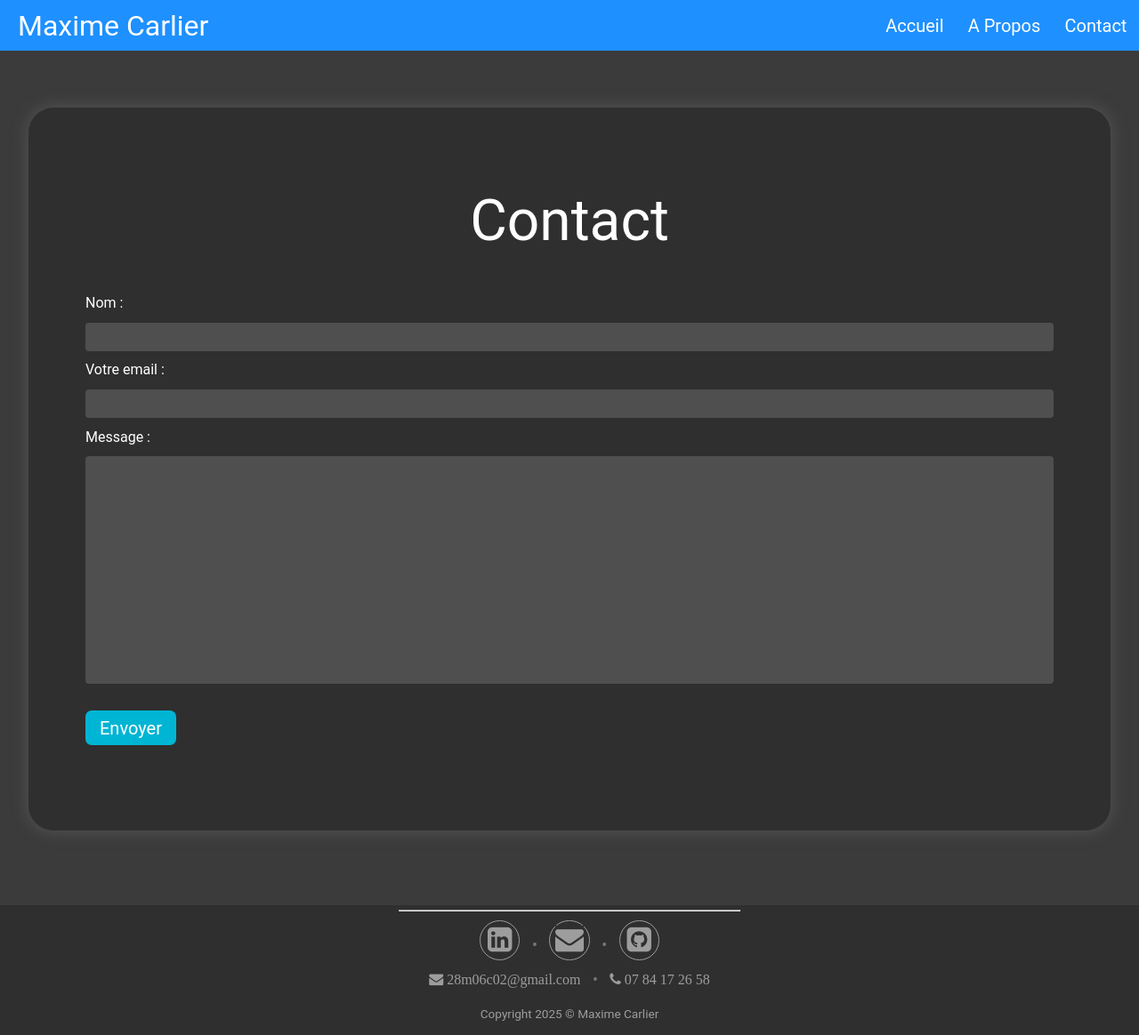
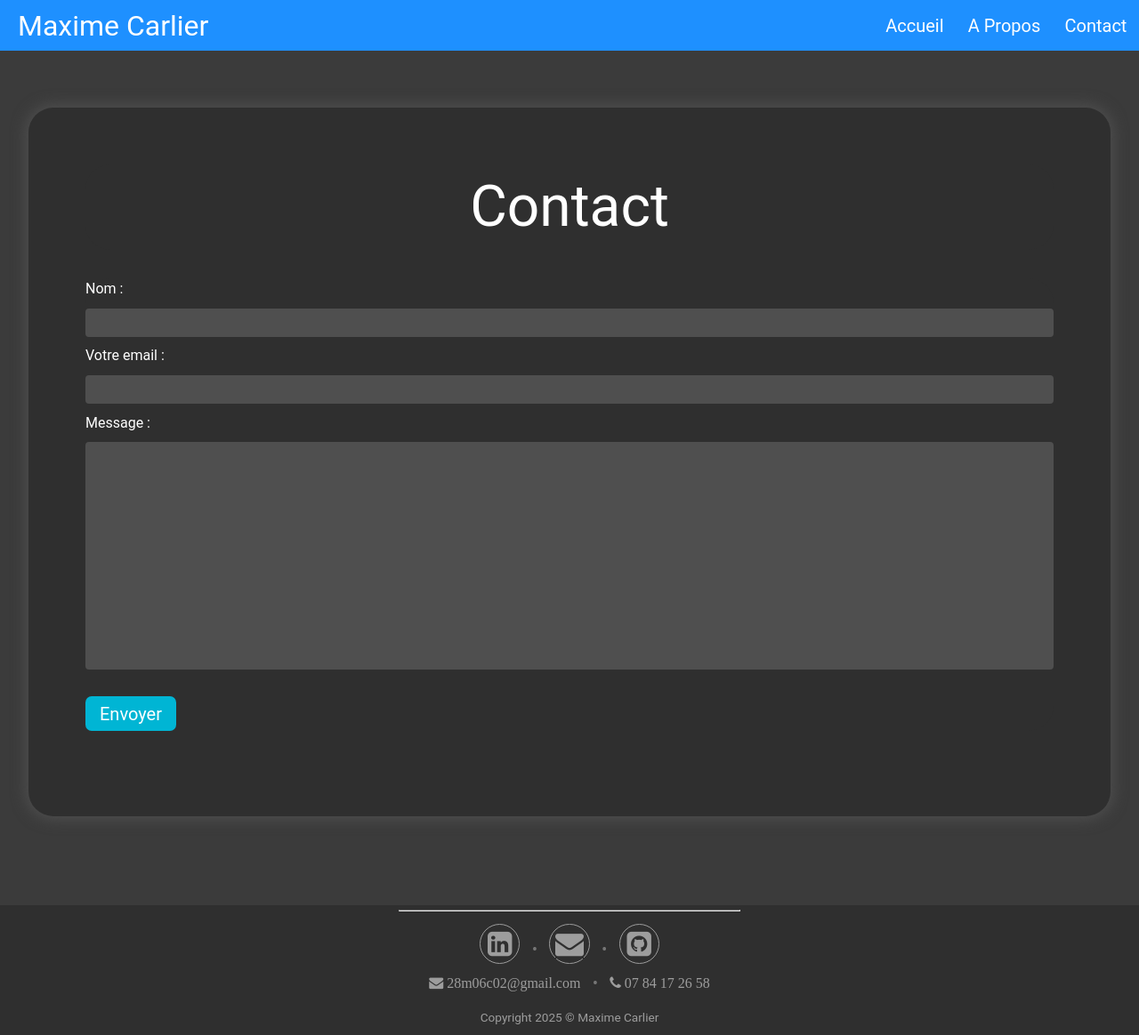
Before and after one commit to Carlier-Maxime/Carlier-Maxime.github.io, a Jekyll site: the page built from contact.html, in a window 1280 px wide. Shown: the whole page at 89% size. Built offline with Jekyll 4.4.1, drawn with Linux system fonts in a browser that asks for light colours.

Commit message:
:lipstick: implement sliding overlay effect with sticky hero and custom shadows

```diff
--- a/style.css
+++ b/style.css
@@ -4,7 +4,6 @@
 h1 {
     text-align: center;
     font-size: var(--font-xxl);
-    margin: var(--space-md) 0;
 }
 
 .navbar, .navbar * {
@@ -73,15 +72,15 @@
 }
 
 .footer {
-    padding: var(--space-xxs) 0;
     margin-top: auto;
     width: 100%;
 }
 
 hr.solid {
     border-top: 1px solid;
+    margin: var(--space-xxs) auto;
     width: 30%;
-    margin: auto;
+    color: var(--fg-abyss);
 }
 
 .footer .social {
@@ -131,6 +130,9 @@
 
 .titre-dev {
     box-sizing: content-box;
+    position: sticky;
+    top: 0;
+    z-index: 1;
     background-image: url('./assets/images/dev.jpg');
     background-color: var(--bg-banner);
     background-size: contain;
@@ -168,6 +170,14 @@
     filter: brightness(1.2) hue-rotate(-10deg);
     box-shadow: 0 0 var(--shadow-blur-md) var(--shadow-spread-sm) var(--bg-btn-border);
     transform: scale(1.05)
+}
+
+.projects-wrapper {
+    padding-top: 1px;
+    --b: var(--shadow-blur-md);
+    box-shadow: 0 calc(var(--b) * -0.5) var(--b) calc(var(--b) * -0.5) var(--bg-voidlike);
+    position: relative;
+    z-index: 10;
 }
 
 #projects {
```
Also changed, not shown: index.html (+5 -2 lines).
